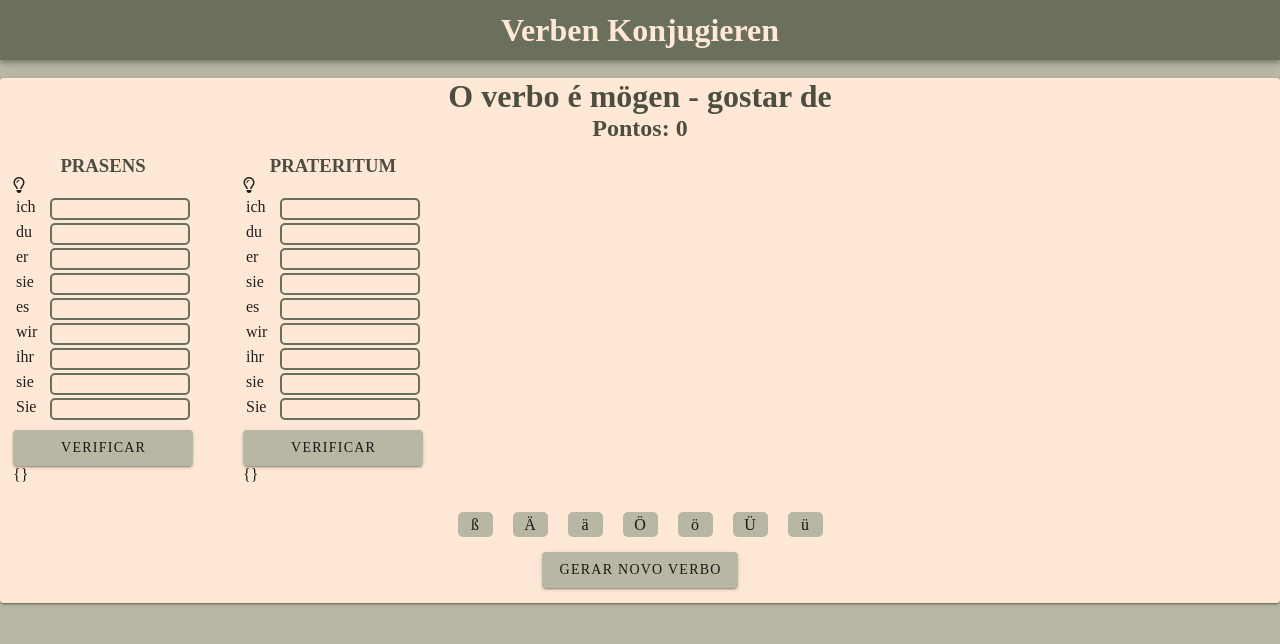
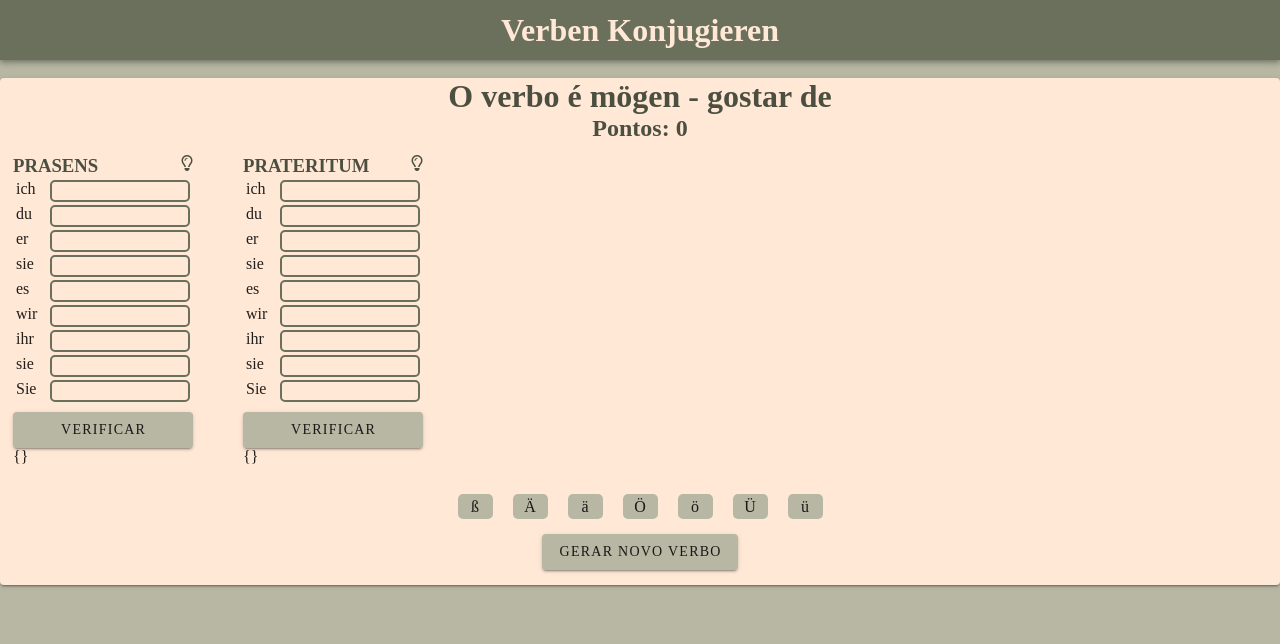
Before and after one commit to LelePG/verben-konjugieren, a Vue app in the folder verben/: page / in a window 1280 px wide. Shown: the top 644 px of the page. Built offline with nearby package versions, Linux system fonts and the light colour scheme.

Commit message:
renderização consdicional para mostrar resposta

```diff
--- a/verben/src/components/conjugacoes.vue
+++ b/verben/src/components/conjugacoes.vue
@@ -1,8 +1,10 @@
 <template>
   <div class="conjugacoes">
+    <div class = "titulo">
     <h3 id="tempoVerbal">{{ tempoVerbal }}</h3>
-    <i class="far fa-lightbulb" @click="mostraResposta"></i>
-    <ul id="tentantivasUsuario">
+    <i class="far fa-lightbulb" @click="escondeResposta = false"></i>
+    </div>
+    <ul id="tentantivasUsuario" v-if="escondeResposta">
       <li>
         <span class="pessoa">ich</span>
         <input
@@ -93,6 +95,10 @@
         />
       </li>
     </ul>
+    <v-card v-else @click="escondeResposta = true">
+      <p>AAAAA</p>
+    </v-card>
+
     <v-btn color="#B7B7A4" block @click="verificaResposta"> Verificar </v-btn>
     {{ resposta }}
   </div>
@@ -120,6 +126,7 @@ export default {
       },
       resposta: {},
       pontos: 0,
+      escondeResposta: true,
     };
   },
   created: function () {
@@ -168,9 +175,6 @@ export default {
         }
       }
     },
-    mostraResposta: function () {
-      console.log("oi");
-    },
   },
 };
 </script>
@@ -180,9 +184,18 @@ div.conjugacoes {
   margin: 25px;
   width: 180px;
 }
-h3#tempoVerbal {
+
+div.titulo{
+  color: #4c4f40;
+}
+
+h3#tempoVerbal{
+  display: inline;
   text-align: center;
-  color: #4c4f40;
+}
+div.titulo i{
+ float:right;
+ text-align: left;
 }
 
 input[type="text"] {
```
Also changed, not shown: 1 other file (tests, documents, lock files or other folders).
